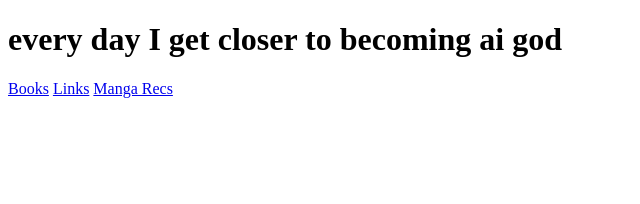
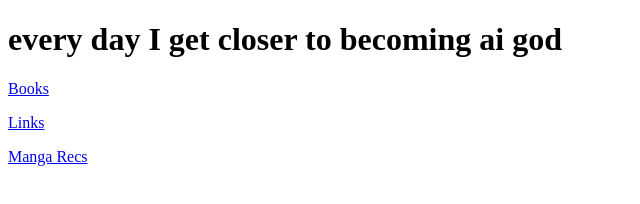
Before and after one commit to tsuiusi/tsuiusi.github.io, a website: page index.html in a window 1280 px wide. Shown: the whole page, without its empty margins (0-640 px from the left). Drawn offline with Linux system fonts and the light colour scheme.

Commit message:
updated index

```diff
--- a/index.html
+++ b/index.html
@@ -7,10 +7,10 @@
 </head>
 <body>
     	<h1>every day I get closer to becoming ai god</h1>
-	<a href='books.html'>Books</a>
-	<a href='links.html'>Links</a>
-	<a href='mangarecs.html'>Manga Recs</a>
 
-    	<p></p>
+    	<p><a href='books.html'>Books</a></p>
+	<p><a href='links.html'>Links</a></p>
+	<p><a href='mangarecs.html'>Manga Recs</a></p>
+
 </body>
 </html>
```
